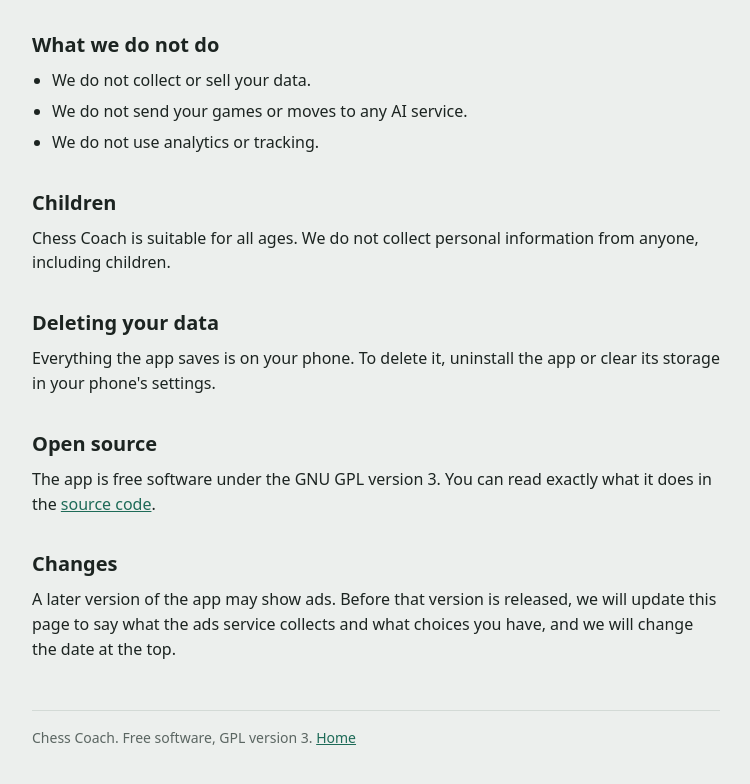
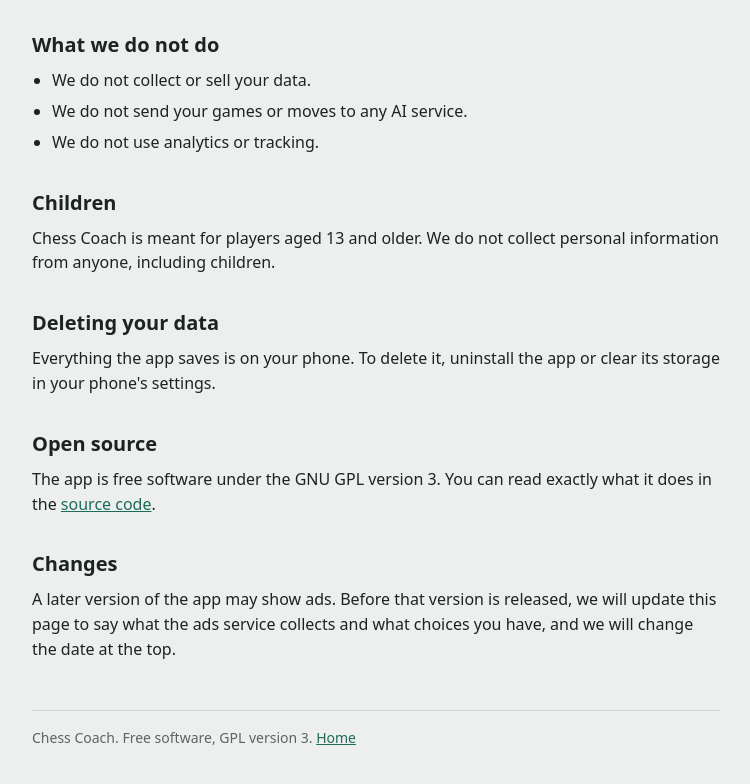
Before and after one commit to hnchennai/hnchennai.github.io, a plain HTML site: page privacy.html in a window 1280 px wide. Shown: the part 776-1560 px from the top of the page, without its empty margins (264-1014 px from the left). Drawn offline with Linux system fonts and the light colour scheme.

Commit message:
Privacy policy: the app is for ages 13 and older
Co-Authored-By: Claude Fable 5.2 <noreply@anthropic.com>

```diff
--- a/privacy.html
+++ b/privacy.html
@@ -51,7 +51,7 @@
     </ul>
 
     <h2>Children</h2>
-    <p>Chess Coach is suitable for all ages. We do not collect personal information from anyone, including children.</p>
+    <p>Chess Coach is meant for players aged 13 and older. We do not collect personal information from anyone, including children.</p>
 
     <h2>Deleting your data</h2>
     <p>Everything the app saves is on your phone. To delete it, uninstall the app or clear its storage in your phone's settings.</p>
```
